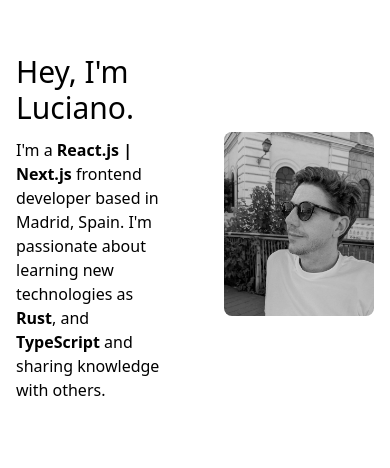
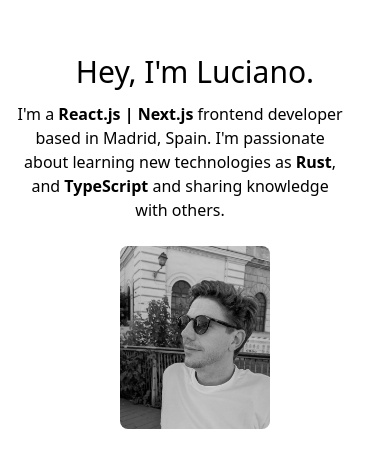
Before and after one commit to luchosr/portfolio-2024, a React (Vite) app: page / in a window 390 px wide. Shown: the part 178-646 px from the top of the page. Built offline with nearby package versions, Linux system fonts and the light colour scheme.

Commit message:
style: improves responsiveness

```diff
--- a/src/components/Header.tsx
+++ b/src/components/Header.tsx
@@ -2,10 +2,12 @@
 
 export default function Header() {
   return (
-    <header className="flex flex-row items-center  mx-auto mt-24">
-      <div className="mt-2 flex-1 md:mt-0 w-1/2">
-        <h1 className="text-3xl no-underline">Hey, I&#39;m Luciano.</h1>
-        <p className="mt-3  text-muted-foreground w-3/4">
+    <header className="flex  flex-col md:flex-row items-center  mx-auto mt-24">
+      <div className="mt-2 flex-1 md:mt-0 md:w-2/3 ">
+        <h1 className="text-3xl no-underline text-center md:text-left">
+          Hey, I&#39;m Luciano.
+        </h1>
+        <p className="mt-3 text-center mb-6 md:text-left  w-11/12 ">
           I&#39;m a <span className="font-bold">React.js | Next.js</span>{' '}
           frontend developer based in Madrid, Spain. I&#39;m passionate about
           learning new technologies as <span className="font-bold">Rust</span>,
```
